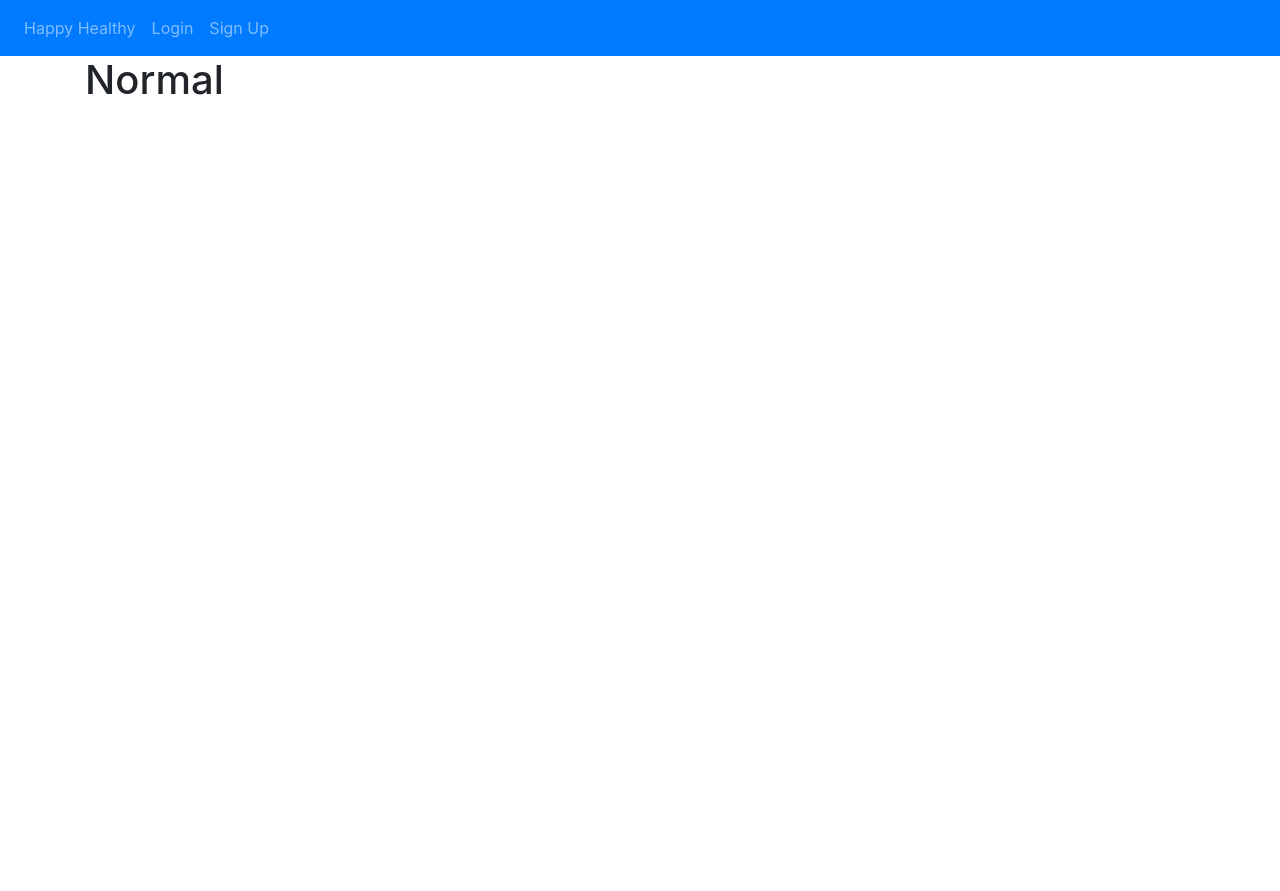
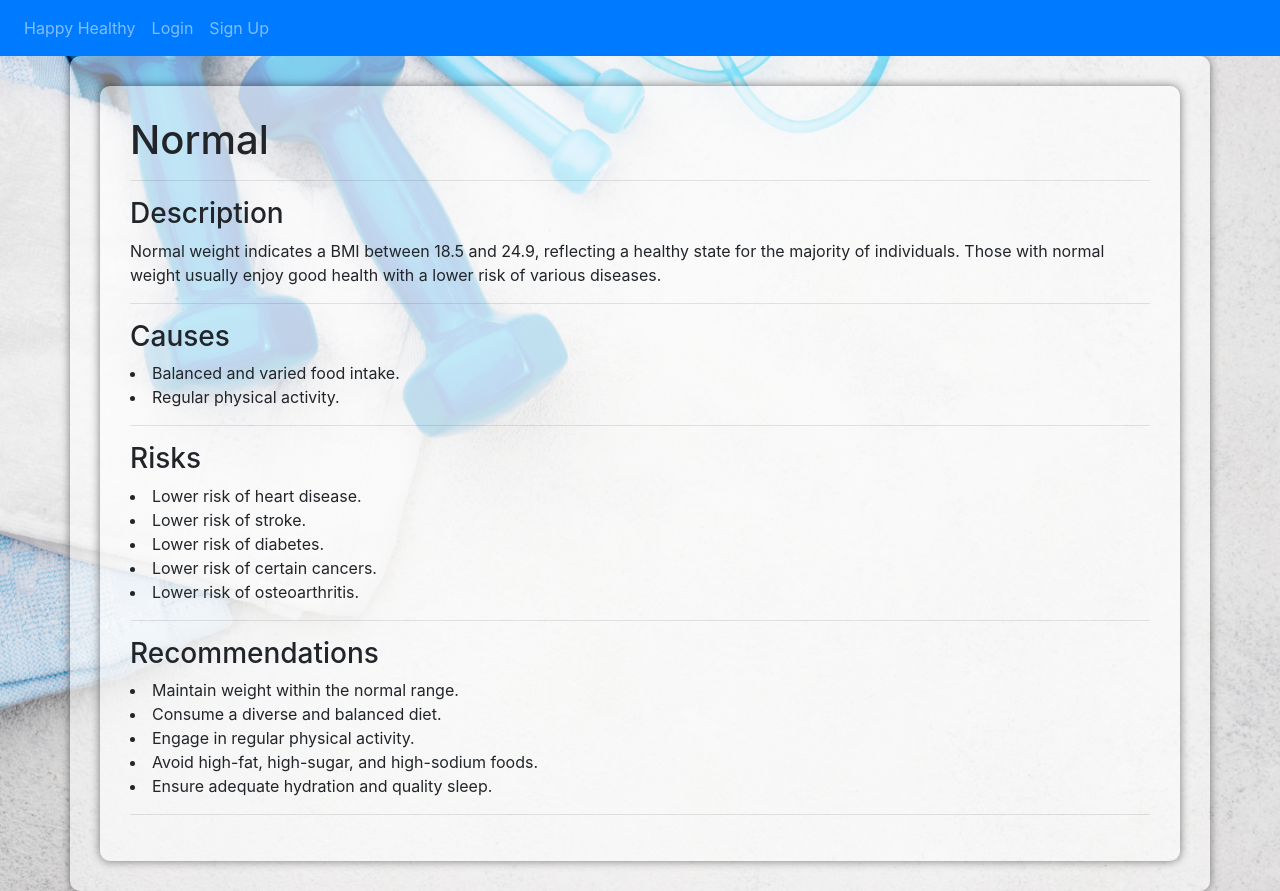
Before and after one commit to Chaapppp/Create-a-website-with-Flask, a Flask app: page /normal in a window 1280 px wide. Before the commit the page ends 95 px from the top, so only its background shows below. Run offline with Flask 3, Linux system fonts and the light colour scheme; some libraries are stand-ins or nearby versions.

Commit message:
information

```diff
--- a/website/templates/normal.html
+++ b/website/templates/normal.html
@@ -1,5 +1,41 @@
 {% extends "base.html" %} {% block title %}Normal{% endblock %}
 {% block content%}
+<link rel="stylesheet" type="text/css" href="../static/style/Categories.css">
+<div class="container">
     <h1>Normal</h1>
+    <hr>
 
+    <h3>Description</h3>
+    <p>
+        Normal weight indicates a BMI between 18.5 and 24.9, reflecting a healthy state for the majority of individuals. Those with normal weight usually enjoy good health with a lower risk of various diseases.
+    </p>
+    <hr>
+
+    <h3>Causes</h3>
+    <div>
+        <li>Balanced and varied food intake. </li>
+        <li>Regular physical activity. </li>
+    </div>
+    <hr>
+
+    <h3>Risks</h3>
+    <div>
+        <li>Lower risk of heart disease. </li>
+        <li>Lower risk of stroke. </li>
+        <li>Lower risk of diabetes. </li>
+        <li>Lower risk of certain cancers.  </li>
+        <li>Lower risk of osteoarthritis. </li>
+    </div>
+    <hr>
+
+    <h3>Recommendations</h3>
+    <div>
+        <li>Maintain weight within the normal range. </li>
+        <li>Consume a diverse and balanced diet. </li>
+        <li>Engage in regular physical activity. </li>
+        <li>Avoid high-fat, high-sugar, and high-sodium foods. </li>
+        <li>Ensure adequate hydration and quality sleep.  </li>
+    </div>
+    <hr>
+</div>
 {% endblock %}
```
